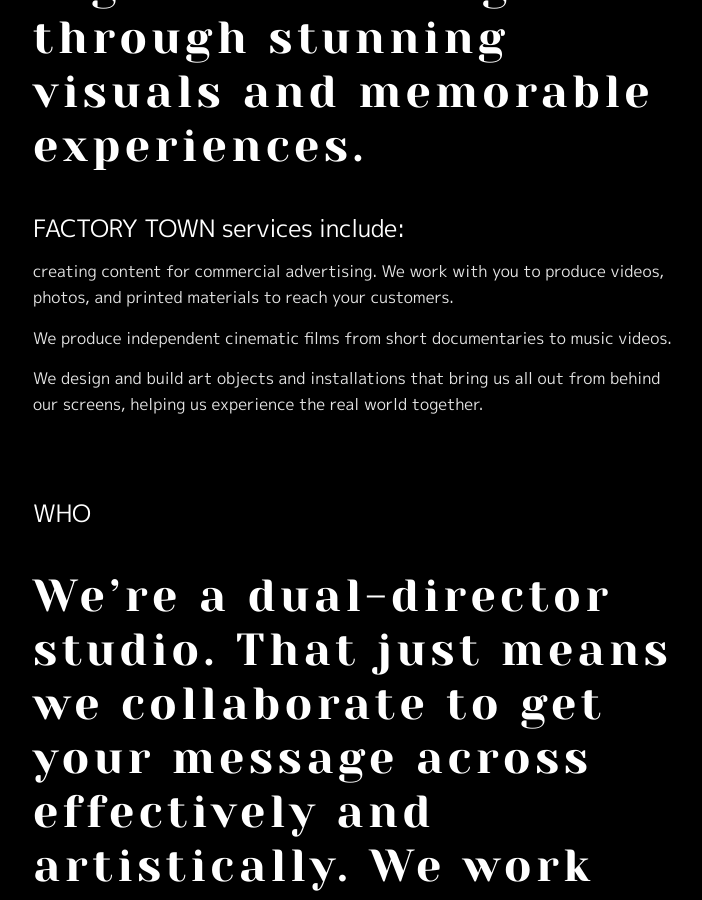
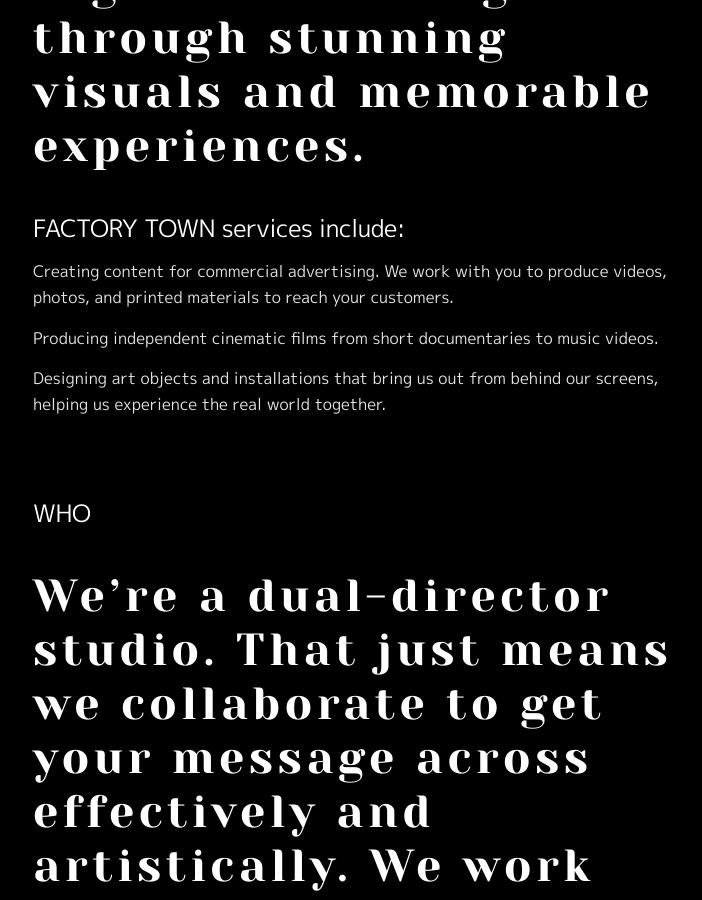
Before and after one commit to factorytown/factorytown.github.io, a Jekyll site: the page built from _pages/about.md, in a window 1280 px wide and 900 px high, scrolled down 674 px. Shown: the whole window, without its empty margins (287-989 px from the left). Built offline with Jekyll 4.4.1, drawn with Linux system fonts in a browser that asks for light colours; nearby versions of some CDN libraries.

Commit message:
Updated About

```diff
--- a/_pages/about.md
+++ b/_pages/about.md
@@ -10,11 +10,11 @@
 ## We see art as our common language and stories as our currency. We bring people and organizations together through stunning visuals and memorable experiences.
 
 ### FACTORY TOWN services include:
-creating content for commercial advertising. We work with you to produce videos, photos, and printed materials to reach your customers.
+Creating content for commercial advertising. We work with you to produce videos, photos, and printed materials to reach your customers.
 
-We produce independent cinematic films from short documentaries to music videos.
+Producing independent cinematic films from short documentaries to music videos.
 
-We design and build art objects and installations that bring us all out from behind our screens, helping us experience the real world together.
+Designing art objects and installations that bring us out from behind our screens, helping us experience the real world together.
 
 <BR>
 
```
